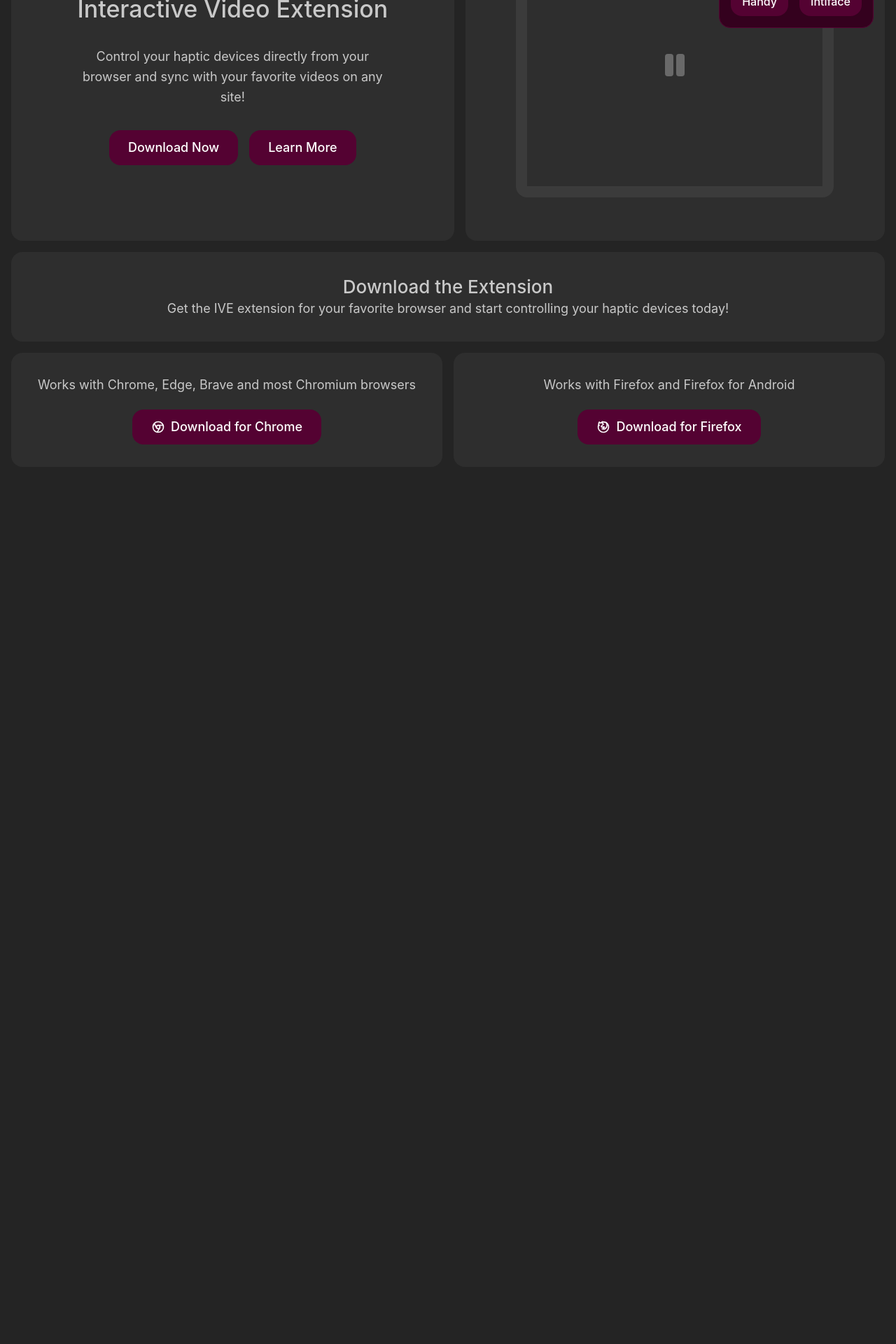
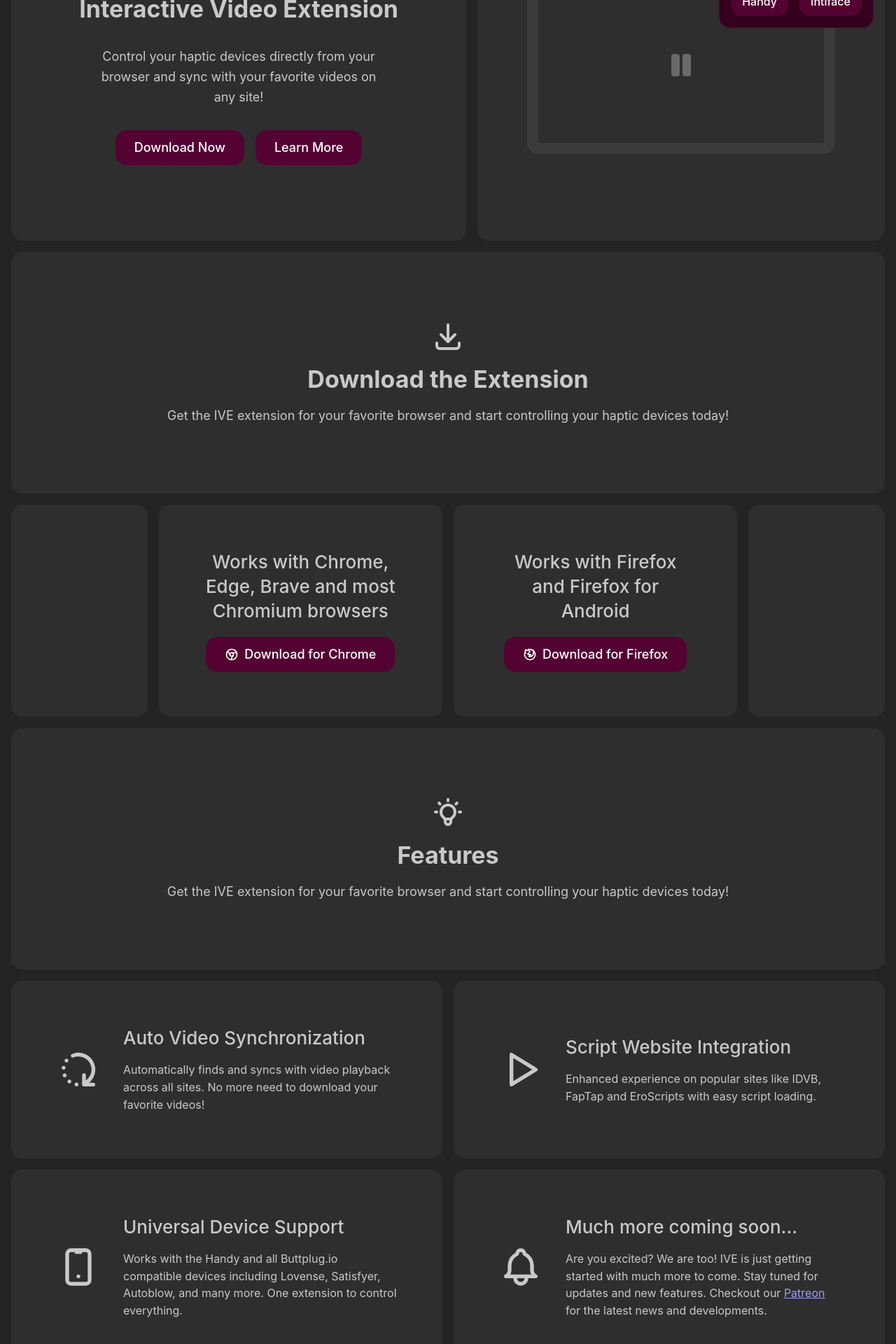
Before and after one commit to iveplay/ive-play, a Next.js app: page / in a window 1280 px wide. Shown: the part 312-2232 px from the top of the page at 70% size. Before the commit the page ends 995 px from the top, so only its background shows below. Built offline with nearby package versions, Linux system fonts and the light colour scheme.

Commit message:
feat: features and much other improvements

```diff
--- a/components/Browser/Browser.module.css
+++ b/components/Browser/Browser.module.css
@@ -68,6 +68,7 @@
     display: flex;
     align-items: center;
     justify-content: center;
+    min-height: 400px;
     padding: rem(16px);
 
     .player {
@@ -75,7 +76,6 @@
       align-items: center;
       justify-content: center;
       width: 80%;
-      height: 80%;
       aspect-ratio: 16 / 9;
       border-radius: rem(16px);
       border: rem(16px) solid var(--mantine-color-dark-5);
--- a/components/Downlaod/Download.tsx
+++ /dev/null
@@ -1,58 +0,0 @@
-import { IconBrandChrome, IconBrandFirefox } from '@tabler/icons-react';
-import { Box, Button, Flex, Group, Text, Title } from '@mantine/core';
-
-export const Download = () => {
-  return (
-    <section id="download">
-      <Box className="box w" p="xl">
-        <Title order={2} ta="center" fw={500}>
-          Download the Extension
-        </Title>
-        <Text size="lg" ta="center">
-          Get the IVE extension for your favorite browser and start controlling your haptic devices
-          today!
-        </Text>
-      </Box>
-      <Group mt="md" grow>
-        <Flex className="box w" p="xl" mx="auto" direction="column" align="center">
-          <Text ta="center" size="lg">
-            Works with Chrome, Edge, Brave and most Chromium browsers
-          </Text>
-          <Button
-            component="a"
-            href="https://chromewebstore.google.com/detail/eaoceppbmjlcdfcampmnaaogckfkmjbo?utm_source=item-share-cb"
-            target="_blank"
-            rel="noopener noreferrer"
-            radius="lg"
-            size="lg"
-            mt="lg"
-            fw={500}
-          >
-            <IconBrandChrome size={20} style={{ marginRight: 8 }} />
-            Download for Chrome
-          </Button>
-        </Flex>
-        <Flex className="box w" p="xl" mx="auto" direction="column" align="center">
-          <Text ta="center" size="lg">
-            Works with Firefox and Firefox for Android
-          </Text>
-          <Text ta="center" fw={500}>
-            <Button
-              component="a"
-              href="https://addons.mozilla.org/en-US/firefox/addon/ive/"
-              target="_blank"
-              rel="noopener noreferrer"
-              radius="lg"
-              size="lg"
-              mt="lg"
-              fw={500}
-            >
-              <IconBrandFirefox size={20} style={{ marginRight: 8 }} />
-              Download for Firefox
-            </Button>
-          </Text>
-        </Flex>
-      </Group>
-    </section>
-  );
-};
--- /dev/null
+++ b/components/Download/Download.tsx
@@ -0,0 +1,81 @@
+import { IconBrandChrome, IconBrandFirefox, IconDownload } from '@tabler/icons-react';
+import { Box, Button, Flex, Grid, Text, Title } from '@mantine/core';
+
+export const Download = () => {
+  return (
+    <Box component="section" id="download" mb="md">
+      <Flex className="box w" p={{ base: '64px', md: '96px' }} direction="column" align="center">
+        <IconDownload size={48} />
+        <Title order={1} ta="center" my="md">
+          Download the Extension
+        </Title>
+        <Text size="lg" ta="center">
+          Get the IVE extension for your favorite browser and start controlling your haptic devices
+          today!
+        </Text>
+      </Flex>
+      <Grid mt="md" gutter="md">
+        <Grid.Col span={{ base: 0, md: 2 }} display={{ base: 'none', md: 'block' }}>
+          <div className="box w" />
+        </Grid.Col>
+        <Grid.Col span={{ base: 12, md: 4 }}>
+          <Flex
+            className="box w"
+            h="100%"
+            p={{ base: '32px', md: '64px' }}
+            direction="column"
+            align="center"
+            justify="center"
+          >
+            <Title order={2} ta="center" fw={500}>
+              Works with Chrome, Edge, Brave and most Chromium browsers
+            </Title>
+            <Button
+              component="a"
+              href="https://chromewebstore.google.com/detail/eaoceppbmjlcdfcampmnaaogckfkmjbo?utm_source=item-share-cb"
+              target="_blank"
+              rel="noopener noreferrer"
+              radius="lg"
+              size="lg"
+              mt="lg"
+              fw={500}
+            >
+              <IconBrandChrome size={20} style={{ marginRight: 8 }} />
+              Download for Chrome
+            </Button>
+          </Flex>
+        </Grid.Col>
+        <Grid.Col span={{ base: 12, md: 4 }}>
+          <Flex
+            className="box w"
+            h="100%"
+            p={{ base: '32px', md: '64px' }}
+            direction="column"
+            align="center"
+            justify="center"
+          >
+            <Title order={2} ta="center" fw={500}>
+              Works with Firefox and Firefox for Android
+            </Title>
+            <Button
+              component="a"
+              href="https://addons.mozilla.org/en-US/firefox/addon/ive/"
+              target="_blank"
+              rel="noopener noreferrer"
+              radius="lg"
+              size="lg"
+              mt="lg"
+              fw={500}
+            >
+              <IconBrandFirefox size={20} style={{ marginRight: 8 }} />
+              Download for Firefox
+            </Button>
+          </Flex>
+        </Grid.Col>
+        <Grid.Col span={{ base: 0, md: 2 }} display={{ base: 'none', md: 'block' }}>
+          <div className="box w" />
+        </Grid.Col>
+      </Grid>
+    </Box>
+  );
+};
--- /dev/null
+++ b/components/Features/Features.tsx
@@ -0,0 +1,87 @@
+import {
+  IconBell,
+  IconBulb,
+  IconDeviceMobile,
+  IconPlayerPlay,
+  IconRotateClockwise2,
+} from '@tabler/icons-react';
+import { Box, Flex, Grid, Text, Title } from '@mantine/core';
+
+export const Features = () => {
+  return (
+    <Box component="section" id="features" mb="md">
+      <Flex className="box w" p={{ base: '64px', md: '96px' }} direction="column" align="center">
+        <IconBulb size={48} />
+        <Title order={1} ta="center" my="md">
+          Features
+        </Title>
+        <Text size="lg" ta="center">
+          Get the IVE extension for your favorite browser and start controlling your haptic devices
+          today!
+        </Text>
+      </Flex>
+      <Grid mt="md" gutter="md">
+        <Grid.Col span={{ base: 12, sm: 6 }}>
+          <Flex className="box w" h="100%" p={{ base: '32px', md: '64px' }} align="center" gap="xl">
+            <IconRotateClockwise2 size={64} style={{ flexShrink: 0 }} />
+            <Flex direction="column">
+              <Title order={2} fw={500} mb="md">
+                Auto Video Synchronization
+              </Title>
+              <Text>
+                Automatically finds and syncs with video playback across all sites. No more need to
+                download your favorite videos!
+              </Text>
+            </Flex>
+          </Flex>
+        </Grid.Col>
+        <Grid.Col span={{ base: 12, sm: 6 }}>
+          <Flex className="box w" h="100%" p={{ base: '32px', md: '64px' }} align="center" gap="xl">
+            <IconPlayerPlay size={64} style={{ flexShrink: 0 }} />
+            <Flex direction="column">
+              <Title order={2} fw={500} mb="md">
+                Script Website Integration
+              </Title>
+              <Text>
+                Enhanced experience on popular sites like IDVB, FapTap and EroScripts with easy
+                script loading.
+              </Text>
+            </Flex>
+          </Flex>
+        </Grid.Col>
+        <Grid.Col span={{ base: 12, sm: 6 }}>
+          <Flex className="box w" h="100%" p={{ base: '32px', md: '64px' }} align="center" gap="xl">
+            <IconDeviceMobile size={64} style={{ flexShrink: 0 }} />
+            <Flex direction="column">
+              <Title order={2} fw={500} mb="md">
+                Universal Device Support
+              </Title>
+              <Text>
+                Works with the Handy and all Buttplug.io compatible devices including Lovense,
+                Satisfyer, Autoblow, and many more. One extension to control everything.
+              </Text>
+            </Flex>
+          </Flex>
+        </Grid.Col>
+        <Grid.Col span={{ base: 12, sm: 6 }}>
+          <Flex className="box w" h="100%" p={{ base: '32px', md: '64px' }} align="center" gap="xl">
+            <IconBell size={64} style={{ flexShrink: 0 }} />
+            <Flex direction="column">
+              <Title order={2} fw={500} mb="md">
+                Much more coming soon...
+              </Title>
+              <Text>
+                Are you excited? We are too! IVE is just getting started with much more to come.
+                Stay tuned for updates and new features. Checkout our{' '}
+                <a href="https://www.patreon.com/iveplay" target="_blank" rel="noopener noreferrer">
+                  Patreon
+                </a>{' '}
+                for the latest news and developments.
+              </Text>
+            </Flex>
+          </Flex>
+        </Grid.Col>
+      </Grid>
+    </Box>
+  );
+};
--- a/components/Welcome/Welcome.module.css
+++ b/components/Welcome/Welcome.module.css
@@ -11,14 +11,4 @@
     flex-direction: column;
     height: auto;
   }
-
-  .welcomeContent {
-    display: flex;
-    flex-direction: column;
-    align-items: center;
-    justify-content: center;
-    gap: rem(32px);
-    min-height: 400px;
-    padding: rem(32px);
-  }
 }
--- a/components/Welcome/Welcome.tsx
+++ b/components/Welcome/Welcome.tsx
@@ -1,15 +1,21 @@
-import clsx from 'clsx';
-import { Button, Group, Text, Title } from '@mantine/core';
+import { Button, Flex, Group, Text, Title } from '@mantine/core';
 import { Browser } from '../Browser/Browser';
 import { Logo } from '../Logo/Logo';
 import styles from './Welcome.module.css';
 
 export const Welcome = () => {
   return (
-    <section className={clsx(styles.welcome)}>
-      <div className={clsx(styles.welcomeContent, 'box w')}>
+    <section className={styles.welcome}>
+      <Flex
+        className="box w"
+        p={{ base: '32px', md: '64px' }}
+        direction="column"
+        align="center"
+        justify="center"
+        gap="xl"
+      >
         <Logo size={96} />
-        <Title order={1} ta="center" fw={500}>
+        <Title order={1} ta="center">
           Interactive Video Extension
         </Title>
         <Text size="lg" ta="center" maw="80%">
@@ -24,7 +30,7 @@ export const Welcome = () => {
             Learn More
           </Button>
         </Group>
-      </div>
+      </Flex>
       <Browser />
     </section>
   );
--- a/pages/index.tsx
+++ b/pages/index.tsx
@@ -1,4 +1,5 @@
-import { Download } from '@/components/Downlaod/Download';
+import { Download } from '@/components/Download/Download';
+import { Features } from '@/components/Features/Features';
 import { Navigation } from '@/components/Navigation/Navigation';
 import { Welcome } from '@/components/Welcome/Welcome';
 
@@ -8,6 +9,7 @@ const HomePage = () => {
       <Navigation />
       <Welcome />
       <Download />
+      <Features />
     </>
   );
 };
```
